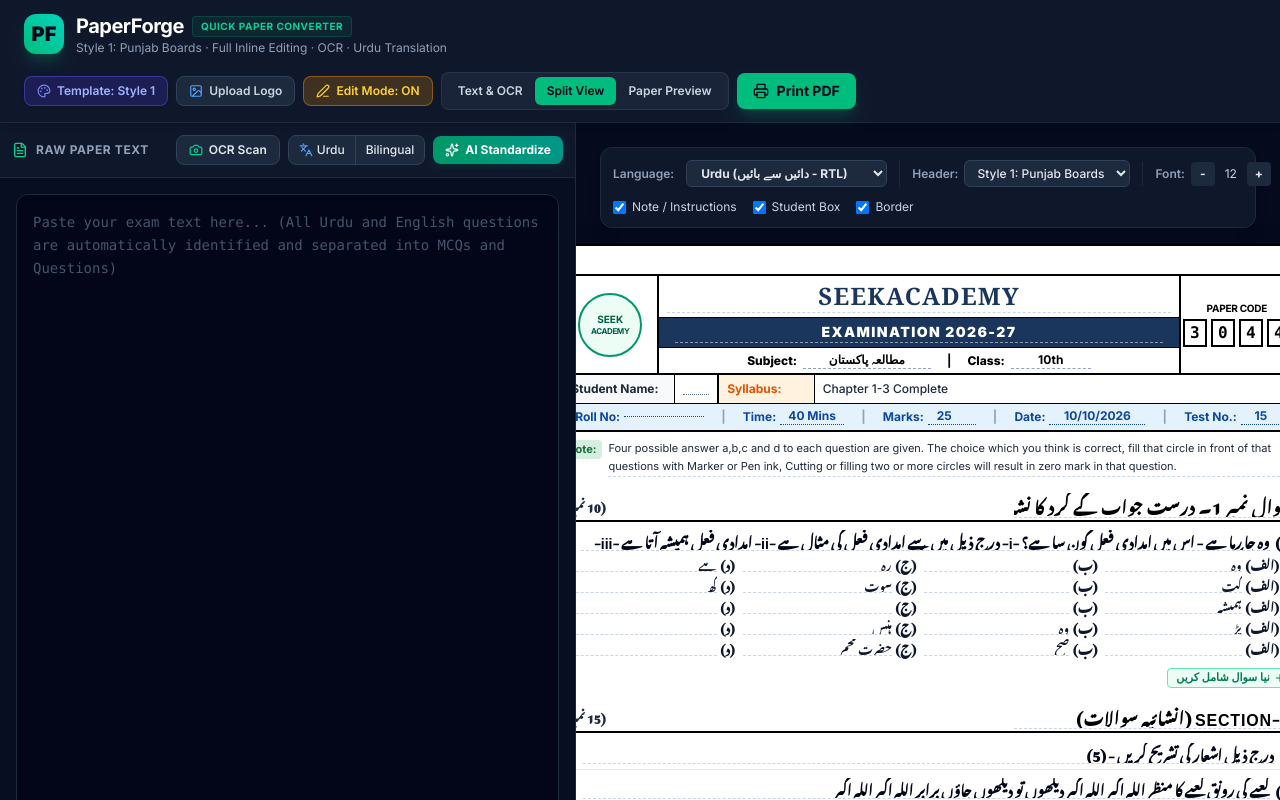
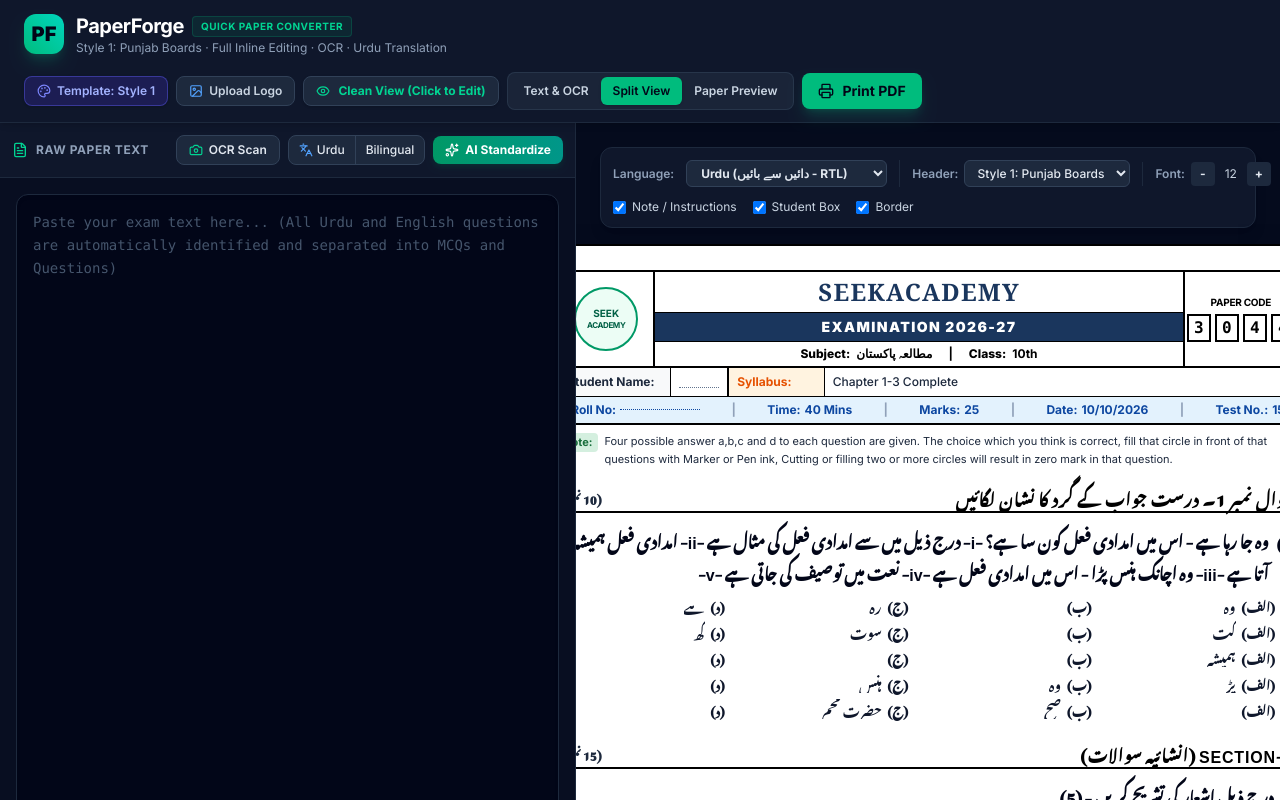
Before and after one commit to aalleey/papers, a Next.js app: page /quick-paper in a window 1280 px wide. Shown: the top 800 px of the page. Built offline with nearby package versions, Linux system fonts and the light colour scheme; a web font is replaced by a local one.

Commit message:
feat: initialize Next.js application pages and paper editor interface

```diff
--- a/src/app/globals.css
+++ b/src/app/globals.css
@@ -26,7 +26,7 @@
 @media print {
   @page {
     size: A4 portrait;
-    margin: 8mm 8mm 8mm 8mm;
+    margin: 6mm;
   }
 
   html, body {
@@ -34,17 +34,20 @@
     padding: 0 !important;
     background: #ffffff !important;
     color: #000000 !important;
-    font-size: 11pt;
-    line-height: 1.4;
+    font-size: 10pt;
+    line-height: 1.3;
     -webkit-print-color-adjust: exact !important;
     print-color-adjust: exact !important;
     overflow: visible !important;
   }
 
-  /* Hide screen chrome, sidebars, buttons, dashed lines */
+  /* Hide screen chrome, sidebars, buttons, dashed lines, editing UI */
   .no-print,
   button,
-  header.no-print {
+  header.no-print,
+  nav,
+  input.no-print,
+  textarea.no-print {
     display: none !important;
   }
 
@@ -66,12 +69,17 @@
     width: 100% !important;
     max-width: 100% !important;
     min-height: auto !important;
-    margin: 0 !important;
+    height: auto !important;
+    margin: 0 auto !important;
     padding: 0 !important;
     box-shadow: none !important;
     border: none !important;
     overflow: visible !important;
-    page-break-after: avoid !important;
+  }
+
+  #printable-paper * {
+    -webkit-print-color-adjust: exact !important;
+    print-color-adjust: exact !important;
   }
 
   .exam-sheet-container {
--- a/src/app/page.tsx
+++ b/src/app/page.tsx
@@ -29,6 +29,7 @@
   User,
   Phone,
   Search,
+  FileText,
 } from "lucide-react";
 import { MathRenderer } from "@/components/MathRenderer";
 import { UrduText } from "@/components/UrduText";
@@ -152,6 +153,17 @@
           <div className="flex items-center gap-3">
             {clientUser ? (
               <>
+                {/* Quick Paper Link for Signed In Users */}
+                <Link
+                  href="/quick-paper"
+                  id="nav-quick-paper-btn"
+                  className="inline-flex items-center gap-1.5 px-3 py-1.5 rounded-xl bg-gradient-to-r from-emerald-600 to-teal-600 hover:from-emerald-500 hover:to-teal-500 text-white text-xs font-black shadow-xs transition-all hover:scale-105"
+                  title="Create or Paste Instant Paper"
+                >
+                  <Sparkles className="w-3.5 h-3.5 text-amber-300" />
+                  <span>Quick Paper</span>
+                </Link>
+
                 {clientUser.email.toLowerCase() === "ali.khaliq50@gmail.com" && (
                   <Link
                     href="/admin/users"
--- a/src/app/paper-editor/page.tsx
+++ b/src/app/paper-editor/page.tsx
@@ -792,6 +792,14 @@
 
           {/* Right: Action Buttons */}
           <div className="flex flex-wrap items-center gap-2 shrink-0">
+            <Link
+              href="/quick-paper"
+              className="px-3 py-1.5 rounded-md bg-gradient-to-r from-emerald-600 to-teal-600 hover:from-emerald-500 hover:to-teal-500 text-white font-bold text-xs flex items-center gap-1 transition-all shadow-xs"
+              title="Create or Paste Instant Paper"
+            >
+              <span>⚡</span> Quick Paper
+            </Link>
+
             <Link
               href="/profile"
               className="px-3 py-1.5 rounded-md bg-slate-100 hover:bg-slate-200 text-slate-700 font-bold text-xs flex items-center gap-1 border border-slate-300 transition-colors"
--- a/src/app/profile/page.tsx
+++ b/src/app/profile/page.tsx
@@ -66,11 +66,19 @@
               </Link>
             )}
             <Link
+              href="/quick-paper"
+              id="btn-profile-quick-paper"
+              className="inline-flex items-center gap-1.5 px-3.5 py-2 rounded-xl bg-gradient-to-r from-emerald-600 to-teal-600 hover:from-emerald-500 hover:to-teal-500 text-white text-xs font-bold shadow-sm"
+              title="Create or Paste Instant Paper"
+            >
+              <span>⚡</span> Quick Paper
+            </Link>
+            <Link
               href="/select-questions"
               id="btn-profile-new-paper"
-              className="inline-flex items-center gap-1.5 px-3.5 py-2 rounded-xl bg-emerald-600 hover:bg-emerald-500 text-white text-xs font-bold shadow-sm"
+              className="inline-flex items-center gap-1.5 px-3.5 py-2 rounded-xl bg-slate-100 hover:bg-slate-200 text-slate-800 text-xs font-bold border border-slate-200 shadow-sm"
             >
-              <FilePlus2 className="w-4 h-4" /> New Paper
+              <FilePlus2 className="w-4 h-4 text-emerald-600" /> New Paper
             </Link>
             {client && (
               <button
--- a/src/app/quick-paper/page.tsx
+++ b/src/app/quick-paper/page.tsx
@@ -160,7 +160,7 @@
 
   // View state
   const [activeTab, setActiveTab] = useState<"input" | "preview" | "split">("split");
-  const [isEditMode, setIsEditMode] = useState<boolean>(true); // Inline editable toggle
+  const [isEditMode, setIsEditMode] = useState<boolean>(false); // Starts in clean pristine print preview mode
 
   // Active Template State (defaults to SeekAcademy Style 1)
   const [templates, setTemplates] = useState<PaperTemplate[]>(DEFAULT_TEMPLATES);
@@ -540,18 +540,27 @@
             <span>{logoBase64 ? "Change Logo" : "Upload Logo"}</span>
           </button>
 
-          {/* Edit Mode Toggle */}
+          {/* Clean View vs Edit Mode Toggle */}
           <button
             onClick={() => setIsEditMode(!isEditMode)}
-            className={`flex items-center gap-1.5 px-3 py-1.5 rounded-lg border text-xs font-semibold transition-all ${
+            className={`flex items-center gap-2 px-3 py-1.5 rounded-lg border text-xs font-bold transition-all shadow-sm ${
               isEditMode
-                ? "bg-amber-500/20 border-amber-500/40 text-amber-300"
-                : "bg-slate-800 border-slate-700 text-slate-300 hover:text-white"
+                ? "bg-amber-500 text-slate-950 border-amber-400 ring-2 ring-amber-400/30"
+                : "bg-slate-800 hover:bg-slate-700 text-emerald-400 border-slate-700 hover:border-emerald-500/50"
             }`}
-            title="Toggle inline editing"
+            title={isEditMode ? "Switch to Clean Print Preview" : "Enable Inline Text Editing"}
           >
-            <Edit3 className="w-3.5 h-3.5" />
-            <span>{isEditMode ? "Edit Mode: ON" : "Edit Mode: OFF"}</span>
+            {isEditMode ? (
+              <>
+                <Edit3 className="w-3.5 h-3.5" />
+                <span>Editing Active (Click for Clean View)</span>
+              </>
+            ) : (
+              <>
+                <Eye className="w-3.5 h-3.5 text-emerald-400" />
+                <span>Clean View (Click to Edit)</span>
+              </>
+            )}
           </button>
 
           {/* View Mode Buttons */}
@@ -884,14 +893,14 @@
             <div
               id="printable-paper"
               className={`bg-white text-black shadow-2xl transition-all relative print:m-0 print:p-0 print:shadow-none print:w-full print:border-0 ${
-                showBorder ? "p-5 sm:p-7 border-2 border-black" : "p-5 sm:p-7"
+                showBorder ? "p-4 sm:p-6 border-2 border-black" : "p-4 sm:p-6"
               }`}
               style={{
                 width: "210mm",
                 minHeight: "297mm",
                 fontSize: `${fontSize}px`,
                 boxSizing: "border-box",
-                lineHeight: "1.25",
+                lineHeight: "1.35",
               }}
             >
               {/* Optional Watermark */}
@@ -1281,17 +1290,19 @@
 
                       {/* MCQs Option Layout */}
                       {isMcqSection ? (
-                        <div className="space-y-2 pt-0.5">
+                        <div className="space-y-2.5 pt-1">
                           {section.questions.map((q, qIdx) => (
-                            <div key={qIdx} className="space-y-0.5 text-xs break-inside-avoid pb-1 border-b border-slate-100 last:border-b-0">
+                            <div key={qIdx} className="space-y-1 text-xs break-inside-avoid pb-1.5 border-b border-slate-100 last:border-b-0">
                               {/* Question line */}
                               <div
-                                className={`flex items-start justify-between gap-1.5 font-bold text-slate-950 leading-snug ${
-                                  paperLanguageMode === "Urdu" ? "text-xs sm:text-sm font-urdu text-right" : "text-xs text-left"
+                                className={`flex items-start justify-between gap-2 font-bold text-slate-950 ${
+                                  paperLanguageMode === "Urdu"
+                                    ? "text-sm sm:text-base font-urdu text-right leading-loose sm:leading-loose"
+                                    : "text-xs sm:text-sm text-left leading-normal"
                                 }`}
                               >
-                                <div className="flex-1 flex items-start gap-1.5">
-                                  <span className="font-extrabold whitespace-nowrap">
+                                <div className="flex-1 flex items-start gap-2">
+                                  <span className="font-extrabold whitespace-nowrap shrink-0 mt-0.5">
                                     {paperLanguageMode === "Urdu"
                                       ? `(${q.number || qIdx + 1})`
                                       : `${q.number || qIdx + 1}.`}
@@ -1306,12 +1317,12 @@
                                           handleUpdateQuestionText(sIdx, qIdx, e.target.value)
                                         }
                                         className={`w-full bg-transparent border-b border-dashed border-slate-300 focus:border-black focus:outline-none resize-none font-bold no-print ${
-                                          paperLanguageMode === "Urdu" ? "font-urdu text-sm" : "text-xs"
+                                          paperLanguageMode === "Urdu" ? "font-urdu text-sm leading-relaxed" : "text-xs"
                                         }`}
                                       />
                                       <span
                                         className={`print-only font-bold ${
-                                          paperLanguageMode === "Urdu" ? "font-urdu text-sm" : "text-xs"
+                                          paperLanguageMode === "Urdu" ? "font-urdu text-sm leading-relaxed" : "text-xs"
                                         }`}
                                       >
                                         {q.questionUr}
@@ -1319,8 +1330,8 @@
                                     </>
                                   ) : (
                                     <span
-                                      className={`font-bold ${
-                                        paperLanguageMode === "Urdu" ? "font-urdu text-sm" : "text-xs"
+                                      className={`font-bold flex-1 ${
+                                        paperLanguageMode === "Urdu" ? "font-urdu text-sm sm:text-base leading-loose" : "text-xs sm:text-sm"
                                       }`}
                                     >
                                       {q.questionUr}
@@ -1330,23 +1341,23 @@
                                 {isEditMode && (
                                   <button
                                     onClick={() => handleDeleteQuestion(sIdx, qIdx)}
-                                    className="no-print text-rose-500 hover:text-rose-700 text-xs shrink-0 self-start"
+                                    className="no-print text-rose-500 hover:text-rose-700 text-xs shrink-0 self-start p-1"
                                   >
                                     <Trash2 className="w-3.5 h-3.5" />
                                   </button>
                                 )}
                               </div>
 
-                              {/* 4 Options Grid (Clean & compact) */}
+                              {/* 4 Options Grid (Clean & compact with proper spacing) */}
                               {q.options && q.options.length > 0 && (
                                 <div
-                                  className={`grid grid-cols-2 sm:grid-cols-4 gap-x-2 gap-y-1 pt-0.5 text-xs font-medium text-slate-900 ${
-                                    paperLanguageMode === "Urdu" ? "pr-4 font-urdu" : "pl-4"
+                                  className={`grid grid-cols-2 sm:grid-cols-4 gap-x-4 gap-y-1.5 pt-1 text-xs font-medium text-slate-900 ${
+                                    paperLanguageMode === "Urdu" ? "pr-6 font-urdu" : "pl-6"
                                   }`}
                                   dir={paperLanguageMode === "Urdu" ? "rtl" : "ltr"}
                                 >
                                   {q.options.map((opt, oIdx) => (
-                                    <div key={oIdx} className="flex items-center gap-1">
+                                    <div key={oIdx} className="flex items-center gap-1.5 min-w-0">
                                       <span className="font-bold text-xs shrink-0">({opt.key})</span>
                                       {isEditMode ? (
                                         <>
@@ -1361,7 +1372,7 @@
                                             }`}
                                           />
                                           <span
-                                            className={`print-only ${
+                                            className={`print-only truncate ${
                                               paperLanguageMode === "Urdu" ? "font-urdu text-xs" : ""
                                             }`}
                                           >
@@ -1369,7 +1380,7 @@
                                           </span>
                                         </>
                                       ) : (
-                                        <span className={paperLanguageMode === "Urdu" ? "font-urdu text-xs" : ""}>
+                                        <span className={`truncate ${paperLanguageMode === "Urdu" ? "font-urdu text-xs sm:text-sm" : ""}`}>
                                           {opt.textUr}
                                         </span>
                                       )}
@@ -1384,14 +1395,14 @@
                         /* Poetry section: formatted in neat couplets */
                         <div className="space-y-2 py-1 font-urdu" dir="rtl">
                           {section.questions.map((q, qIdx) => (
-                            <div key={qIdx} className="space-y-1 break-inside-avoid bg-slate-50/50 p-2 border border-slate-200 rounded">
+                            <div key={qIdx} className="space-y-1 break-inside-avoid bg-slate-50/50 p-2.5 border border-slate-200 rounded">
                               <div className="text-xs font-bold text-slate-700 text-right">
                                 {`شعر (${toRomanLower(q.number || qIdx + 1)}):`}
                               </div>
                               {q.poetryLines?.map((line, pIdx) => (
                                 <div
                                   key={pIdx}
-                                  className="font-urdu text-center text-xs sm:text-sm font-bold text-slate-950 py-0.5 tracking-wide"
+                                  className="font-urdu text-center text-sm font-bold text-slate-950 py-0.5 tracking-wide leading-relaxed"
                                 >
                                   &ldquo;{line}&rdquo;
                                 </div>
@@ -1402,21 +1413,23 @@
                       ) : (
                         /* Subjective Questions: Clean full-width list or 2-column based on paperLayout */
                         <div
-                          className={`grid gap-2 pt-1 text-xs ${
+                          className={`grid gap-2.5 pt-1 text-xs ${
                             paperLayout === "two-column" ? "grid-cols-1 sm:grid-cols-2" : "grid-cols-1"
                           }`}
                         >
                           {section.questions.map((q, qIdx) => (
                             <div
                               key={qIdx}
-                              className="flex items-start justify-between gap-2 break-inside-avoid pb-1 border-b border-slate-200 last:border-b-0"
+                              className="flex items-start justify-between gap-2 break-inside-avoid pb-1.5 border-b border-slate-200 last:border-b-0"
                             >
                               <div
-                                className={`flex-1 flex items-start gap-1.5 font-bold text-slate-950 leading-relaxed ${
-                                  paperLanguageMode === "Urdu" ? "font-urdu text-sm text-right" : "text-xs text-left"
+                                className={`flex-1 flex items-start gap-2 font-bold text-slate-950 ${
+                                  paperLanguageMode === "Urdu"
+                                    ? "font-urdu text-sm sm:text-base text-right leading-loose"
+                                    : "text-xs sm:text-sm text-left leading-normal"
                                 }`}
                               >
-                                <span className="font-extrabold whitespace-nowrap">
+                                <span className="font-extrabold whitespace-nowrap shrink-0 mt-0.5">
                                   {`(${toRomanLower(q.number || qIdx + 1)})`}
                                 </span>
                                 {isEditMode ? (
@@ -1428,25 +1441,27 @@
                                         handleUpdateQuestionText(sIdx, qIdx, e.target.value)
                                       }
                                       className={`w-full bg-transparent border-b border-dashed border-slate-300 focus:border-black focus:outline-none resize-none font-bold no-print ${
-                                        paperLanguageMode === "Urdu" ? "font-urdu text-sm" : "text-xs"
+                                        paperLanguageMode === "Urdu" ? "font-urdu text-sm leading-relaxed" : "text-xs"
                                       }`}
                                     />
                                     <span
                                       className={`print-only font-bold ${
-                                        paperLanguageMode === "Urdu" ? "font-urdu text-sm" : "text-xs"
+                                        paperLanguageMode === "Urdu" ? "font-urdu text-sm leading-relaxed" : "text-xs"
                                       }`}
                                     >
                                       {q.questionUr}
                                     </span>
                                   </>
                                 ) : (
-                                  <span>{q.questionUr}</span>
+                                  <span className={paperLanguageMode === "Urdu" ? "font-urdu text-sm sm:text-base leading-loose" : ""}>
+                                    {q.questionUr}
+                                  </span>
                                 )}
                               </div>
                               {isEditMode && (
                                 <button
                                   onClick={() => handleDeleteQuestion(sIdx, qIdx)}
-                                  className="no-print text-rose-500 hover:text-rose-700 text-xs shrink-0 self-start"
+                                  className="no-print text-rose-500 hover:text-rose-700 text-xs shrink-0 self-start p-1"
                                 >
                                   <Trash2 className="w-3.5 h-3.5" />
                                 </button>
--- a/src/app/select-questions/page.tsx
+++ b/src/app/select-questions/page.tsx
@@ -794,6 +794,17 @@
 
               {/* Responsive Quick Action Buttons & Client Subscription Badge in Header */}
               <div className="flex flex-wrap items-center gap-2 self-end md:self-auto">
+                {/* Quick Paper Link */}
+                <Link
+                  href="/quick-paper"
+                  id="btn-header-quick-paper"
+                  className="px-3 py-1.5 rounded-xl bg-gradient-to-r from-emerald-600 to-teal-600 hover:from-emerald-500 hover:to-teal-500 text-white text-xs font-black flex items-center gap-1.5 shadow-2xs transition-all hover:scale-105"
+                  title="Create or Paste Instant Paper"
+                >
+                  <Sparkles className="w-3.5 h-3.5 text-amber-300" />
+                  <span>Quick Paper</span>
+                </Link>
+
                 {/* Admin Panel Quick Link */}
                 {clientUser?.email?.toLowerCase() === "ali.khaliq50@gmail.com" && (
                   <Link
```
